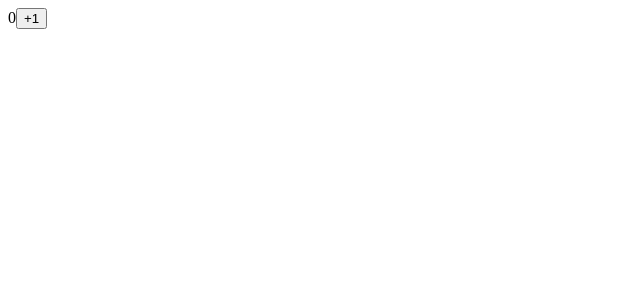
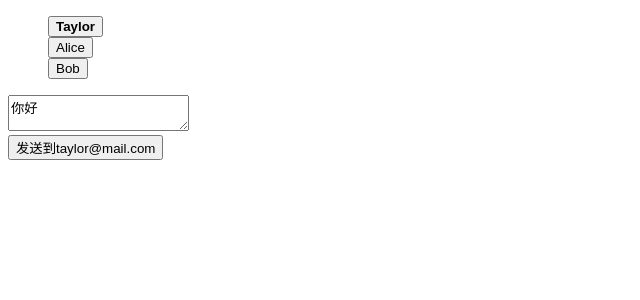
Before and after one commit to zmccc/react_learn, a React (Create React App) app: page / in a window 1280 px wide. Shown: the top 300 px of the page, without its empty margins (0-640 px from the left). Built offline with nearby package versions, Linux system fonts and the light colour scheme.

Commit message:
useReducer练手

```diff
--- a/package.json
+++ b/package.json
@@ -37,6 +37,7 @@
     ]
   },
   "devDependencies": {
-    "node-sass": "^9.0.0"
+    "node-sass": "^9.0.0",
+    "styled-components": "^6.1.8"
   }
 }
--- a/src/App.js
+++ b/src/App.js
@@ -1,7 +1,84 @@
-import NewClassLifeCycle from './components/NewClassLifeCycle';
+import { useReducer } from 'react';
+import ContactList from './components/ContactList';
+import Chat from './components/Chat';
+
+const contacts = [
+    { id: 0, name: 'Taylor', email: 'taylor@mail.com' },
+    { id: 1, name: 'Alice', email: 'alice@mail.com' },
+    { id: 2, name: 'Bob', email: 'bob@mail.com' },
+];
+
+// messages 有时候对象形式修改信息也很方便
+// {
+//     0: 'message'
+// }
+const initialState = {
+    selectedId: 0,
+    messages: [
+        {
+            id: 0,
+            message: '你好',
+        },
+        {
+            id: 1,
+            message: '',
+        },
+        {
+            id: 2,
+            message: '',
+        },
+    ],
+};
+
+const emailReducer = (state, action) => {
+    switch (action.type) {
+        case 'change_name': {
+            return {
+                ...state,
+                selectedId: action.contactId,
+            };
+        }
+        case 'change_message': {
+            return {
+                ...state,
+                messages: state.messages.map((m) => {
+                    if (m.id === state.selectedId) {
+                        return {
+                            ...m,
+                            message: action.message,
+                        };
+                    }
+                    return m;
+                }),
+            };
+        }
+        default: {
+            throw Error('未知 action: ' + action.type);
+        }
+    }
+};
 
 function App() {
-    return <NewClassLifeCycle />;
+    // useReducer接收一个reducer(一个包含状态和action的js对象)和初始状态
+    const [state, dispatch] = useReducer(emailReducer, initialState);
+    const message = state.messages?.[state.selectedId];
+    const contact = contacts.find((c) => c.id === state.selectedId);
+
+    return (
+        <div>
+            <ContactList
+                contacts={contacts}
+                selectedId={state.selectedId}
+                dispatch={dispatch}
+            />
+            <Chat
+                key={contact.id}
+                message={message}
+                contact={contact}
+                dispatch={dispatch}
+            />
+        </div>
+    );
 }
 
 export default App;
--- /dev/null
+++ b/src/components/Chat.js
@@ -0,0 +1,34 @@
+import React from 'react';
+import styled from 'styled-components';
+
+export default function Chat(props) {
+    return (
+        <Wrap>
+            <textarea
+                value={props.message.message}
+                placeholder={`和${props.contact.name}聊天`}
+                onChange={(e) => {
+                    props.dispatch({
+                        type: 'change_message',
+                        message: e.target.value,
+                    });
+                }}
+            />
+            <div>
+                <button
+                    onClick={() => {
+                        alert(
+                            `邮件:${props.contact.email}; 内容:${props.message.message}`
+                        );
+                        props.dispatch({
+                            type: 'change_message',
+                            message: '',
+                        });
+                    }}
+                >{`发送到${props.contact.email}`}</button>
+            </div>
+        </Wrap>
+    );
+}
+
+const Wrap = styled.div``;
--- /dev/null
+++ b/src/components/ContactList.js
@@ -0,0 +1,37 @@
+import classNames from 'classnames';
+import React from 'react';
+import styled from 'styled-components';
+
+export default function ContactList(props) {
+    return (
+        <Wrap>
+            {props.contacts.map((item) => (
+                <li key={item.id}>
+                    <button
+                        className={classNames({
+                            selected: item.id === props.selectedId,
+                        })}
+                        onClick={() => {
+                            props.dispatch({
+                                type: 'change_name',
+                                contactId: item.id,
+                            });
+                        }}
+                    >
+                        {item.name}
+                    </button>
+                </li>
+            ))}
+        </Wrap>
+    );
+}
+
+const Wrap = styled.ol`
+    list-style-type: none;
+
+    button {
+        &.selected {
+            font-weight: bold;
+        }
+    }
+`;
```
Also changed, not shown: 1 other file (tests, documents, lock files or other folders).
